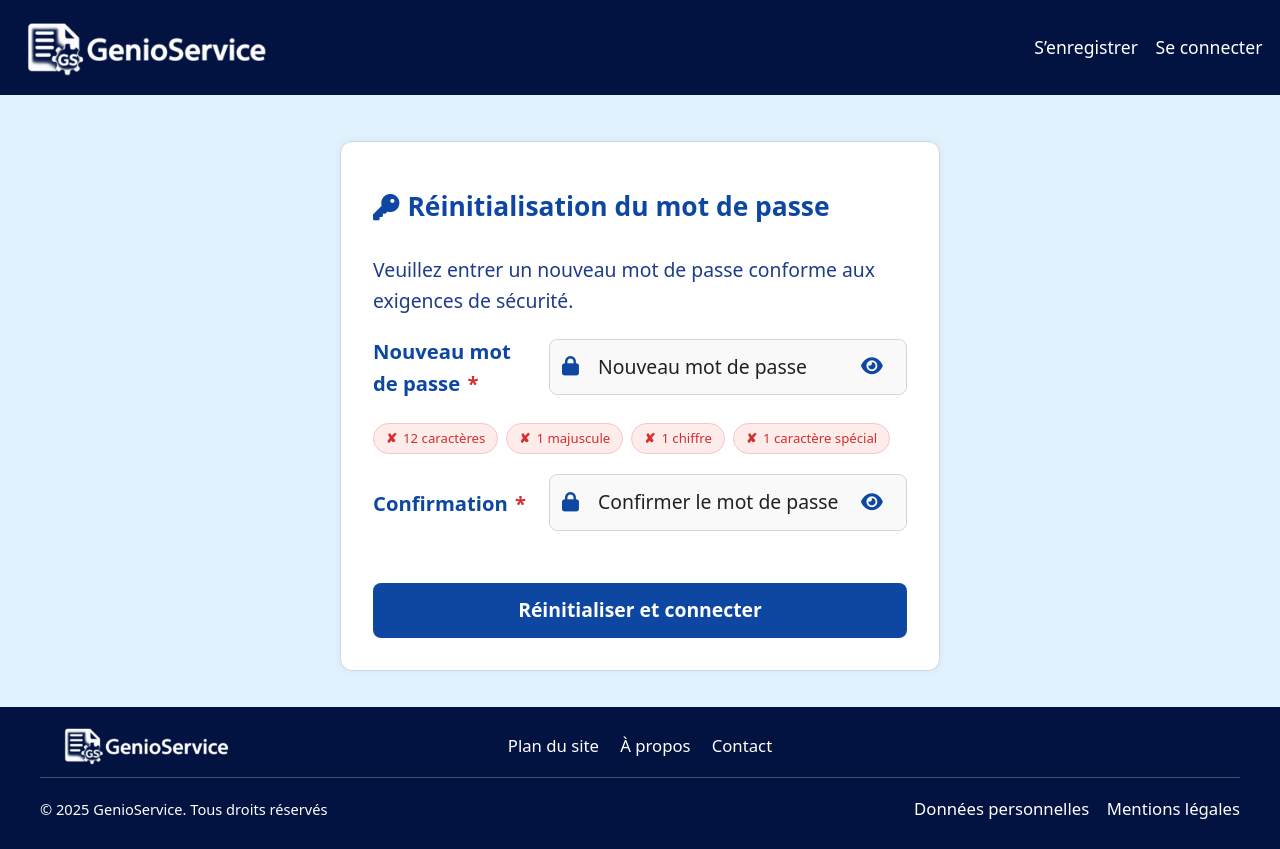
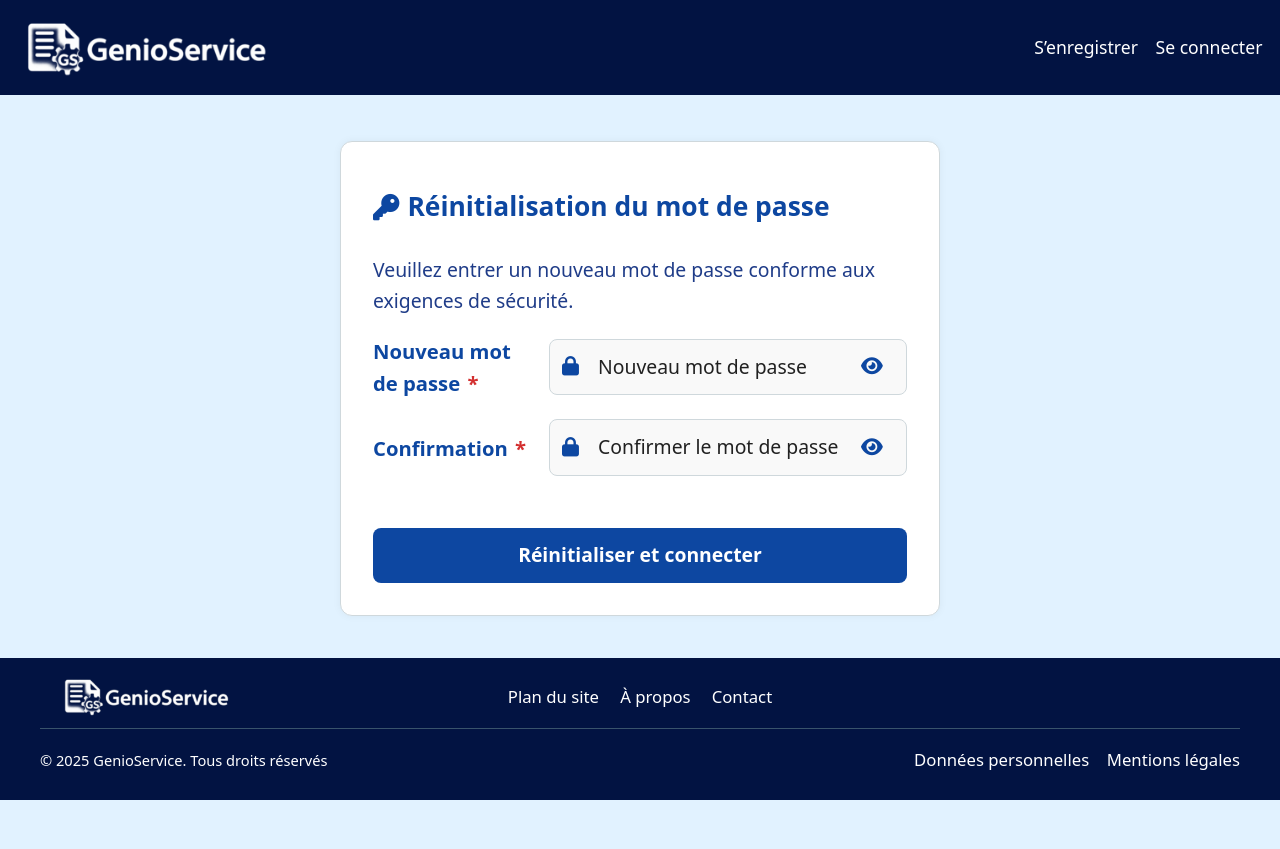
Before and after one commit to DUT-Info-Montreuil/genio-frontend, an Angular app: page /reset-password in a window 1280 px wide. After the commit the page ends 800 px from the top, so only its background shows below. Built offline with nearby package versions, Linux system fonts and the light colour scheme.

Commit message:
mdoficiation regle mdp

```diff
--- a/src/app/pages/inscription/inscription.component.html
+++ b/src/app/pages/inscription/inscription.component.html
@@ -50,7 +50,7 @@
             <i [class]="showPassword ? 'fas fa-eye-slash' : 'fas fa-eye'" aria-hidden="true"></i>
           </button>
         </div>
-        <div class="password-rules-badges" *ngIf="hasInvalidPasswordRule()">
+        <div class="password-rules-badges" *ngIf="password.length >= 4 && hasInvalidPasswordRule()">
           <ng-container *ngFor="let rule of passwordRules">
             <span *ngIf="!rule.valid" class="badge-error">{{ rule.label }}</span>
           </ng-container>
--- a/src/app/pages/reset-password/reset-password.component.html
+++ b/src/app/pages/reset-password/reset-password.component.html
@@ -44,7 +44,7 @@
           </button>
         </div>
 
-        <div class="password-rules-badges" *ngIf="hasInvalidPasswordRule()" id="password-rules" aria-live="polite">
+        <div class="password-rules-badges" *ngIf="nouveauMotDePasse.length >= 4 && hasInvalidPasswordRule()" id="password-rules" aria-live="polite">
           <ng-container *ngFor="let rule of passwordRules">
             <span *ngIf="!rule.valid" class="badge-error">{{ rule.label }}</span>
           </ng-container>
```
